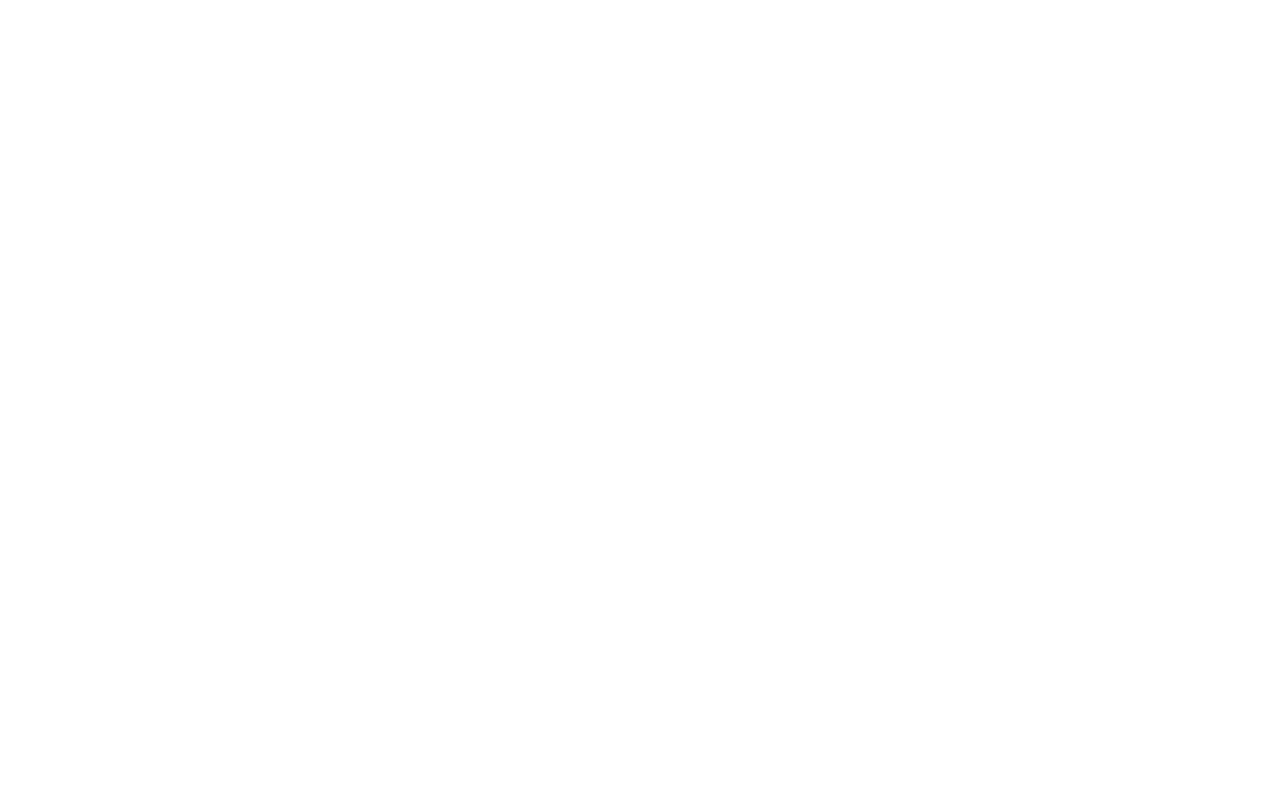
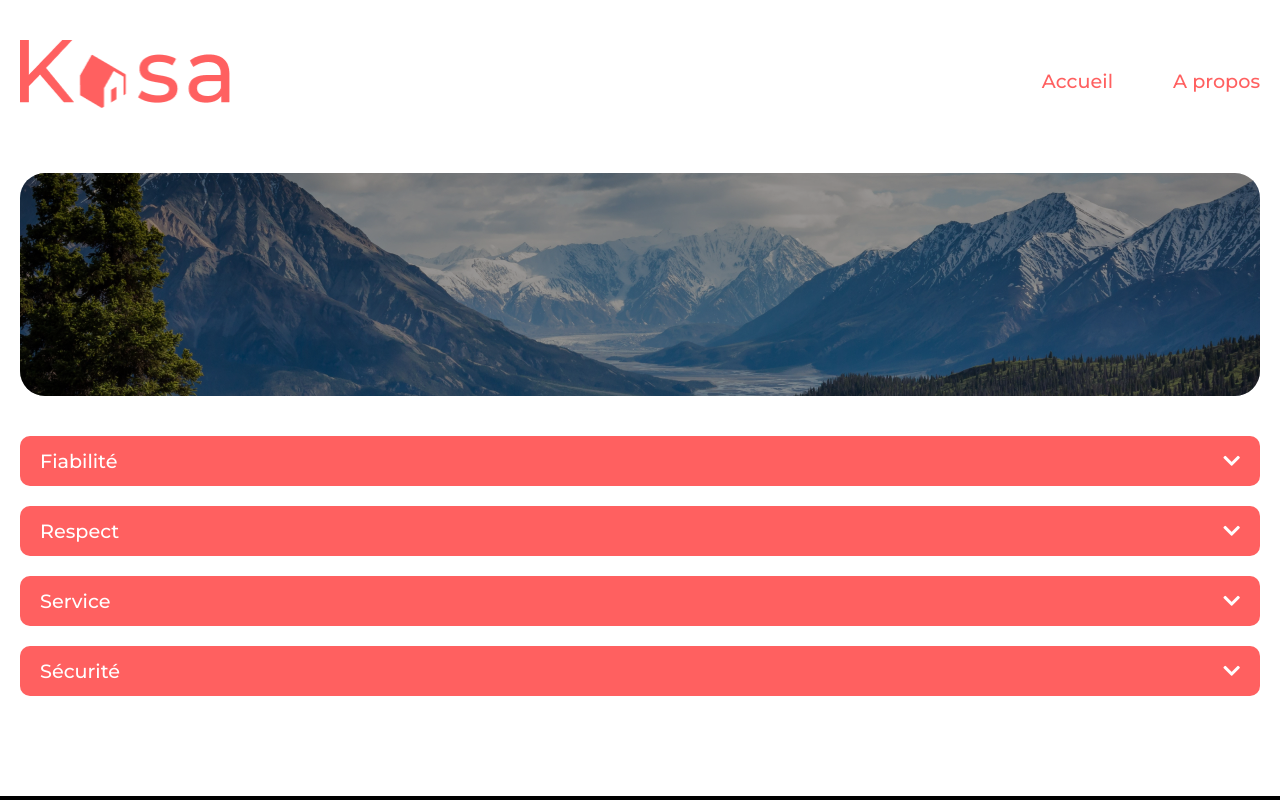
Before and after one commit to maevanapcontact/maevanguyenanhphuong_11_22012021, a React (Create React App) app: page /maevanguyenanhphuong_11_22012021/about in a window 1280 px wide. Shown: the top 800 px of the page. Built offline with nearby package versions, Linux system fonts and the light colour scheme.

Commit message:
chore: modifies navigation for gh-pages

```diff
--- a/src/components/App.js
+++ b/src/components/App.js
@@ -27,15 +27,21 @@ class App extends Component {
       <div className="app">
         <Route
           exact
-          path="/"
+          path="/maevanguyenanhphuong_11_22012021/"
           render={() => (
             <Homepage changeLocation={this.changeCurrentLocation} />
           )}
         />
-        <Route path="/error" component={ErrorPage} />
-        <Route path="/about" component={AboutPage} />
         <Route
-          path="/location"
+          path="/maevanguyenanhphuong_11_22012021/error"
+          component={ErrorPage}
+        />
+        <Route
+          path="/maevanguyenanhphuong_11_22012021/about"
+          component={AboutPage}
+        />
+        <Route
+          path="/maevanguyenanhphuong_11_22012021/location"
           render={() => <LocationPage locationData={locationData} />}
         />
       </div>
--- a/src/components/ErrorPage.js
+++ b/src/components/ErrorPage.js
@@ -17,7 +17,7 @@ class ErrorPage extends Component {
           <span className="error-tagline">
             Oops! La page que vous demandez n'existe pas.
           </span>
-          <Link to="/" title="Homepage">
+          <Link to="/maevanguyenanhphuong_11_22012021/" title="Homepage">
             Retourner sur la page d'accueil
           </Link>
         </main>
--- a/src/components/Nav.js
+++ b/src/components/Nav.js
@@ -6,15 +6,15 @@ class Nav extends Component {
   render() {
     return (
       <nav className="main-nav">
-        <Link to="/">
+        <Link to="/maevanguyenanhphuong_11_22012021/">
           <img src="./images/logo.png" alt="Kasa" />
         </Link>
         <ul>
           <li>
-            <Link to="/">Accueil</Link>
+            <Link to="/maevanguyenanhphuong_11_22012021/">Accueil</Link>
           </li>
           <li>
-            <Link to="/about">A propos</Link>
+            <Link to="/maevanguyenanhphuong_11_22012021/about">A propos</Link>
           </li>
         </ul>
       </nav>
--- a/src/components/Thumb.js
+++ b/src/components/Thumb.js
@@ -9,7 +9,11 @@ class Thumb extends Component {
 
     return (
       <div className="thumb" onClick={() => changeLocation(id)}>
-        <Link to="/location" title={title} className="thumb-link">
+        <Link
+          to="/maevanguyenanhphuong_11_22012021/location"
+          title={title}
+          className="thumb-link"
+        >
           <div className="thumb-cover"></div>
           <img src={src} alt={title} />
           <h2>{title}</h2>
```
Also changed, not shown: package.json (+7 -1 lines), 2 other files (tests, documents, lock files or other folders).
